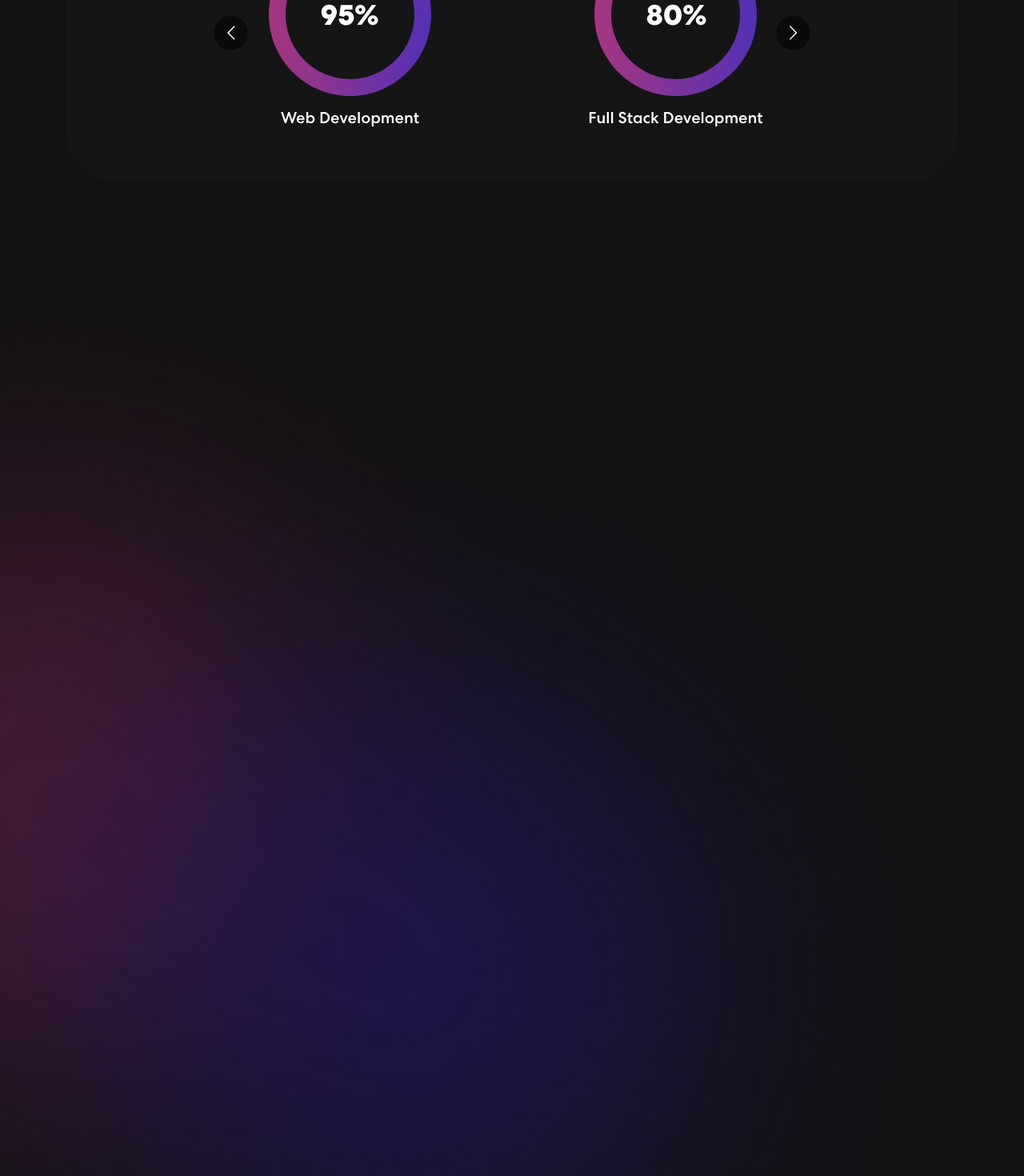
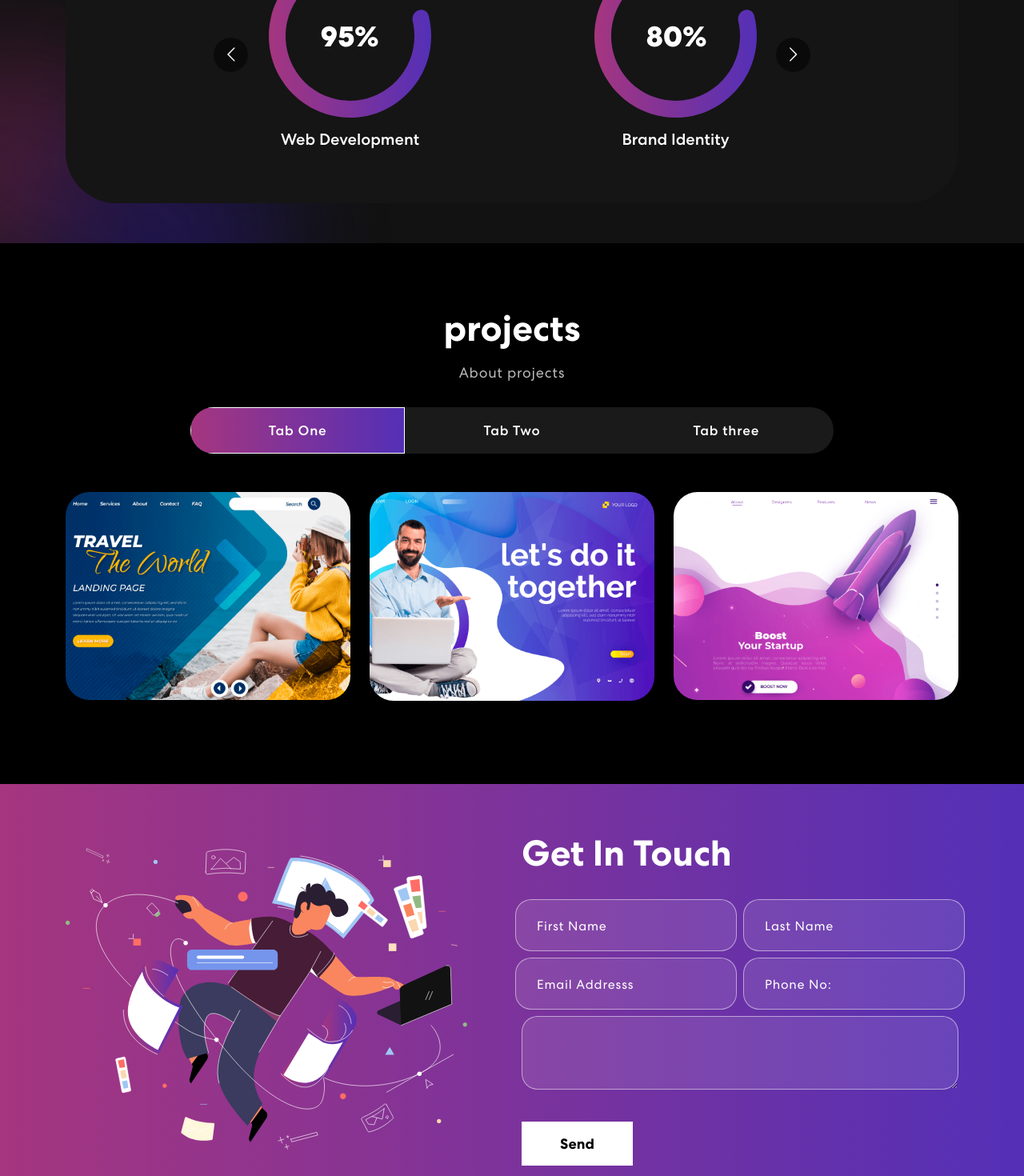
Before and after one commit to jagadhis/new-personal-portfolio, a React (Create React App) app: page / in a window 1280 px wide. Shown: the part 1020-2490 px from the top of the page at 80% size. Built offline with nearby package versions, Linux system fonts and the light colour scheme.

Commit message:
Email Sending Done

```diff
--- a/package.json
+++ b/package.json
@@ -8,6 +8,9 @@
     "@testing-library/user-event": "^13.5.0",
     "bootstrap": "^5.2.3",
     "bootstrap-icons": "^1.10.2",
+    "cors": "^2.8.5",
+    "express": "^4.18.2",
+    "nodemailer": "^6.8.0",
     "react": "^18.2.0",
     "react-bootstrap": "^2.7.0",
     "react-dom": "^18.2.0",
--- a/src/App.js
+++ b/src/App.js
@@ -3,6 +3,7 @@ import NavBar from './Components/NavBar';
 import Banner from './Components/Banner';
 import Skills from './Components/Skills';
 import Projects from './Components/Projects';
+import Contact from './Components/Contact';
 import 'bootstrap/dist/css/bootstrap.min.css';
 
 function App() {
@@ -12,6 +13,7 @@ function App() {
     <Banner/>
     <Skills/>
     <Projects/>
+    <Contact />
     </div>
   );
 }
--- /dev/null
+++ b/src/Components/Contact.jsx
@@ -0,0 +1,97 @@
+import React, {useState} from 'react'
+import { Col, Container, Row } from 'react-bootstrap';
+import contactImg from '../assets/img/contact-img.svg'
+
+
+const Contact = () => {
+  const formInitialDetails = {
+    firstName:'',
+    lastName:'',
+    email:'',
+    phone:'',
+    message:'',
+  }
+
+  const [formDetails, setFormDetails] = useState(formInitialDetails);
+  const [buttonText,setButtonText] = useState('Send')
+  const [status,setStatus] = useState({})
+
+  const onFormUpdate = (category,value) => {
+    setFormDetails({
+     ...formDetails,
+      [category]: value
+    })
+  }
+  const handleSubmit = async(e) => {
+    e.preventDefault();
+    setButtonText('Sending...');
+    let response = await fetch("http://localhost:5000/contact",{
+      method:"POST",
+      headers:{
+        "Content-Type":"Application/json;chatset=utf-8",
+      },
+      body:JSON.stringify(formDetails),
+
+    })
+    setButtonText("Send");
+    let result = response.json();
+    setFormDetails(formInitialDetails);
+    if(result.code === 200 ){
+      setStatus({
+        success: true,
+        message:"Message Sent Successfully"
+
+      });
+    }else{
+      setStatus({
+        success: false,
+        message:"Something Went Wrong Please Try Again Later"
+      });
+    }
+  }
+
+  return (
+    <section className='contact' id='contact'>
+      <Container>
+        <Row className='align-items-center'>
+          <Col md={6}>
+            <img src={contactImg} alt='img' />
+          </Col>
+          <Col md={6}>
+            <h2>Get In Touch</h2>
+            <form onSubmit={handleSubmit}>
+              <Row>
+                <Col sm={6} className='px-1'>
+                  <input type='text' value={formDetails.firstName} placeholder='First Name' onChange={(e)=> onFormUpdate('firstName',e.target.value)} />
+
+                </Col>
+                <Col sm={6} className='px-1'>
+                  <input type='text' value={formDetails.lastName} placeholder='Last Name' onChange={(e)=> onFormUpdate('lastName',e.target.value)} />
+
+                </Col>
+                <Col sm={6} className='px-1'>
+                  <input type='email' value={formDetails.email} placeholder='Email Addresss' onChange={(e)=> onFormUpdate('email',e.target.value)} />
+
+                </Col>
+                <Col sm={6} className='px-1'>
+                  <input type='tel' value={formDetails.phone} placeholder='Phone No:' onChange={(e)=> onFormUpdate('phone',e.target.value)} />
+
+                </Col>
+                <Col>
+                <textarea row='6' value={formDetails.message} onChange={(e)=>onFormUpdate('message',e.target.value)} />
+                <button type='submit'><span>{buttonText}</span></button>
+                </Col>
+                {status.message && <Col>
+                <p className={status.success === false ? "danger" : "success"}>{status.message}</p>
+                </Col>}
+              </Row>
+            </form>
+          </Col>
+        </Row>
+      </Container>
+
+    </section>
+  )
+}
+
+export default Contact
--- a/src/Components/Skills.js
+++ b/src/Components/Skills.js
@@ -29,37 +29,35 @@ const Skills = () => {
       };
   return (
    <section className="skill" id="skills">
-    <Container>
-        <Row>
-            <Col>
-            <div className='skill-bx'>
-                <h2>
-                    Skills
-                </h2>
-                <p>Hello Hey </p>
-                <Carousel responsive={responsive} infinite={true} className="skill-slider">
-                    <div className='item'>
-                        <img src={meter1} alt="logo"/>
+   <div className="container">
+            <div className="row">
+                <div className="col-12">
+                    <div className="skill-bx wow zoomIn">
+                        <h2>Skills</h2>
+                        <p>Lorem Ipsum is simply dummy text of the printing and typesetting industry.<br></br> Lorem Ipsum has been the industry's standard dummy text.</p>
+                        <Carousel responsive={responsive} infinite={true} className="owl-carousel owl-theme skill-slider">
+                            <div className="item">
+                                <img src={meter1} alt="Image1" />
                                 <h5>Web Development</h5>
                             </div>
-                    <div className='item'>
-                        <img src={meter2} alt="logotwo"/>
-                        <h5>Full Stack Development</h5>
+                            <div className="item">
+                                <img src={meter2} alt="Image2" />
+                                <h5>Brand Identity</h5>
                             </div>
-                    <div className='item'>
-                        <img src={meter3} alt="logo3"/>
-                        <h5>Logo Designing</h5>
+                            <div className="item">
+                                <img src={meter3} alt="Image5" />
+                                <h5>Logo Design</h5>
                             </div>
-                    <div className='item'>
-                        <img src={meter1} alt="logo4"/>
+                            <div className="item">
+                                <img src={meter1} alt="Image3" />
                                 <h5>Web Development</h5>
                             </div>
                         </Carousel>
                     </div>
-            </Col>
-        </Row>
-    </Container>
-<img className='background-iamge-left' src={colorSharp} alt="bg" />
+                </div>
+            </div>
+        </div>
+        <img className="background-image-left" src={colorSharp} alt="Image4" />
    </section>
   )
 }
```
Also changed, not shown: server.js (added, +52 -0 lines), 1 other file (tests, documents, lock files or other folders). Lines whose indentation alone changed are shown as unchanged.
